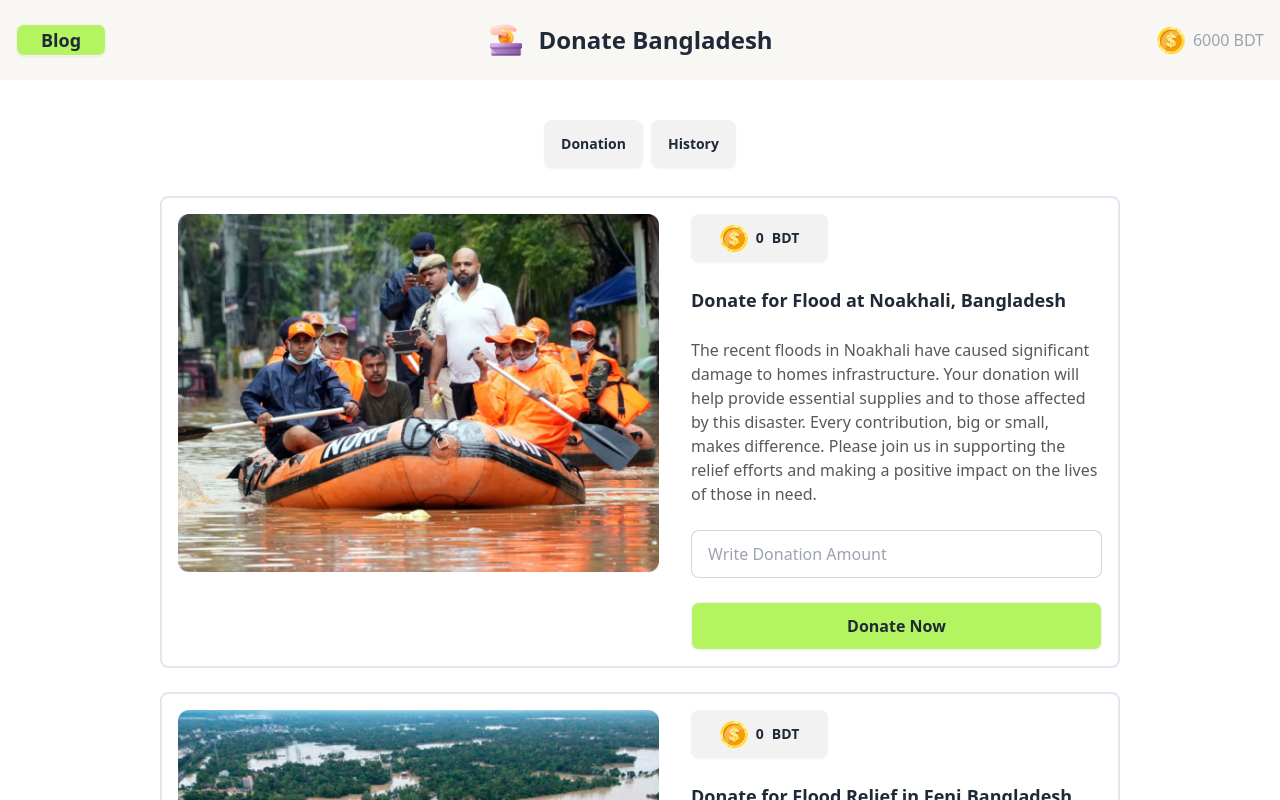
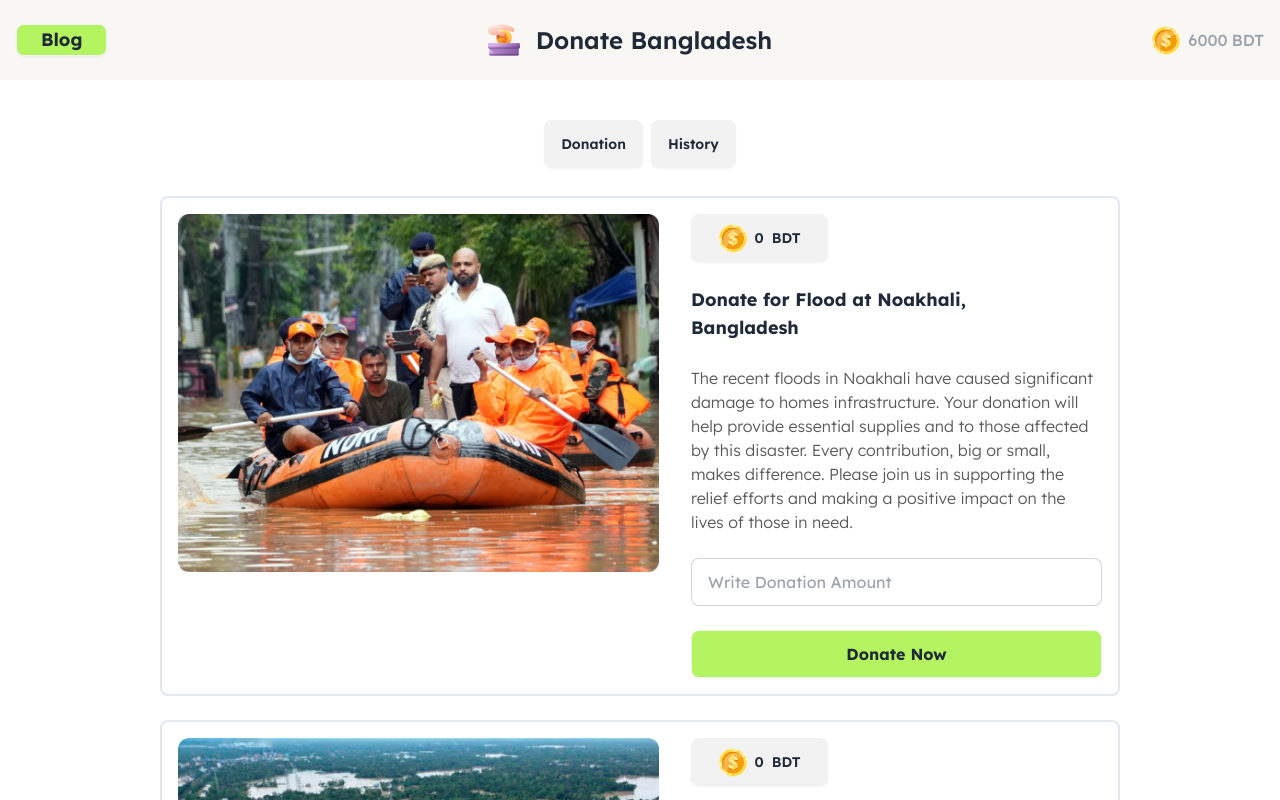
Before and after one commit to ahmedfoysal1/assignment-05, a plain HTML site: page index.html in a window 1280 px wide. Shown: the top 800 px of the page. Drawn offline with nearby package versions, Linux system fonts and the light colour scheme; a script that the page names is missing.

Commit message:
added font family

```diff
--- a/index.html
+++ b/index.html
@@ -6,13 +6,9 @@
     <meta name="viewport" content="width=device-width, initial-scale=1.0">
     <title>Donate Bangladesh</title>
     <link rel="shortcut icon" href="images/logo.png" type="image/x-icon">
+    <link rel="stylesheet" href="styles/style.css">
     <link href="https://cdn.jsdelivr.net/npm/daisyui@4.12.10/dist/full.min.css" rel="stylesheet" type="text/css" />
     <script src="https://cdn.tailwindcss.com"></script>
-    <!-- font family -->
-    <link rel="preconnect" href="https://fonts.googleapis.com">
-    <link rel="preconnect" href="https://fonts.gstatic.com" crossorigin>
-    <link href="https://fonts.googleapis.com/css2?family=Lexend:wght@100..900&display=swap" rel="stylesheet">
-    <!-- font family end  -->
     <script>
         tailwind.config = {
             theme: {
@@ -28,7 +24,7 @@
     </script>
 </head>
 
-<body class="font-lexend">
+<body id="body" class="font-lexend">
     <header class="top-0 sticky">
         <nav class="flex justify-between items-center lg:h-20 mx-auto p-4 -mt-1 lg:gap-10  bg-nav-bg">
             <div>
@@ -36,8 +32,8 @@
                     onclick="window.location.href='blog.html'">Blog</button>
             </div>
             <div class="flex items-center gap-4 lg:ml-0 ml-9">
-                <img class="lg:w-8" src="images/logo.png" alt="">
-                <p class="text-2xl font-semibold">Donate Bangladesh</p>
+                <img class="lg:w-8 w-7" src="images/logo.png" alt="">
+                <p class="lg:text-2xl font-semibold">Donate Bangladesh</p>
             </div>
             <div class="flex items-center">
                 <img src="images/coin.png" alt="">
@@ -48,10 +44,10 @@
         <section class="h-24 bg-white">
             <div class="flex justify-center gap-2">
                 <div class="mt-10">
-                    <button id="donation-btn" class="btn  hover:bg-bg-color">Donation</button>
+                    <button id="donation-btn" class="btn hover:bg-bg-color">Donation</button>
                 </div>
                 <div class="mt-10">
-                    <button id="donation-history" class="btn  hover:bg-bg-color">History</button>
+                    <button id="donation-history" class="btn hover:bg-bg-color">History</button>
                 </div>
             </div>
         </section>
@@ -66,7 +62,7 @@
                 <div class="flex flex-col p-4 gap-6 lg:w-1/2">
                     <button class="btn lg:w-1/3 lg:mx-0 mx-auto"><span><img src="images/coin.png" alt=""></span><span
                             id="donated-money">0</span>BDT</button>
-                    <p class="lg:text-lg font-bold lg:w-96 w-72 lg:text-left text-center">Donate for Flood at Noakhali,
+                    <p class="lg:text-lg font-bold lg:w-11/12 w-72 lg:text-left text-center">Donate for Flood at Noakhali,
                         Bangladesh</p>
                     <p class="text-text-color font-light w-auto lg:text-left text-center"> The recent floods in Noakhali
                         have caused significant damage to
@@ -102,7 +98,7 @@
                 <div class="flex flex-col p-4 gap-6 lg:w-1/2">
                     <button class="btn lg:w-1/3 lg:mx-0 mx-auto"><span><img src="images/coin.png" alt=""></span><span
                             id="donated-money2">0</span>BDT</button>
-                    <p class="lg:text-lg font-bold lg:w-96 w-72 lg:text-left text-center">Donate for Flood Relief in
+                    <p class="lg:text-lg font-bold lg:w-11/12 w-72 lg:text-left text-center">Donate for Flood Relief in
                         Feni,Bangladesh</p>
                     <p class="text-text-color font-light w-auto lg:text-left text-center"> The recent floods in Feni
                         have
@@ -141,7 +137,7 @@
                 <div class="flex flex-col p-4 gap-6 lg:w-1/2">
                     <button class="btn lg:w-1/3 lg:mx-0 mx-auto"><span><img src="images/coin.png" alt=""></span><span
                             id="donated-money3">0</span>BDT</button>
-                    <p class="lg:text-lg font-bold lg:w-96 w-72 lg:text-left text-center">Aid for Injured in the Quota
+                    <p class="lg:text-lg font-bold lg:w-11/12 w-72 lg:text-left text-center">Aid for Injured in the Quota
                         Movement</p>
                     <p class="text-text-color font-light w-auto lg:text-left text-center"> The recent Quota movement has
                         resulted in numerous injuries and significant hardship for many individuals. Your support is
--- a/js/utilities.js
+++ b/js/utilities.js
@@ -23,7 +23,7 @@ function showColor(id){
     document.getElementById('donation-btn').classList.remove('bg-bg-color');
     document.getElementById('donation-history').classList.remove('bg-bg-color');
     // show color
-    document.getElementById(id).classList.add('bg-bg-color')
+    document.getElementById(id).classList.add('bg-bg-color');
 }
 // const feniValue = inputFeni.value;
 // const prFeniValue = parseFloat(feniValue);
--- /dev/null
+++ b/styles/style.css
@@ -0,0 +1,5 @@
+@import url('https://fonts.googleapis.com/css2?family=Lexend:wght@100..900&display=swap');
+
+#body{
+    font-family: "Lexend", sans-serif;
+}
--- a/tailwind.config.js
+++ b/tailwind.config.js
@@ -1,7 +1,7 @@
 module.exports = {
     theme: {
       fontFamily: {
-        'lexend': [ "Lexend", "sans-serif"],
+        'lexend': [ 'Lexend, sans-serif'],
 
       }
     }
```
Also changed, not shown: js/blog.js (added).
